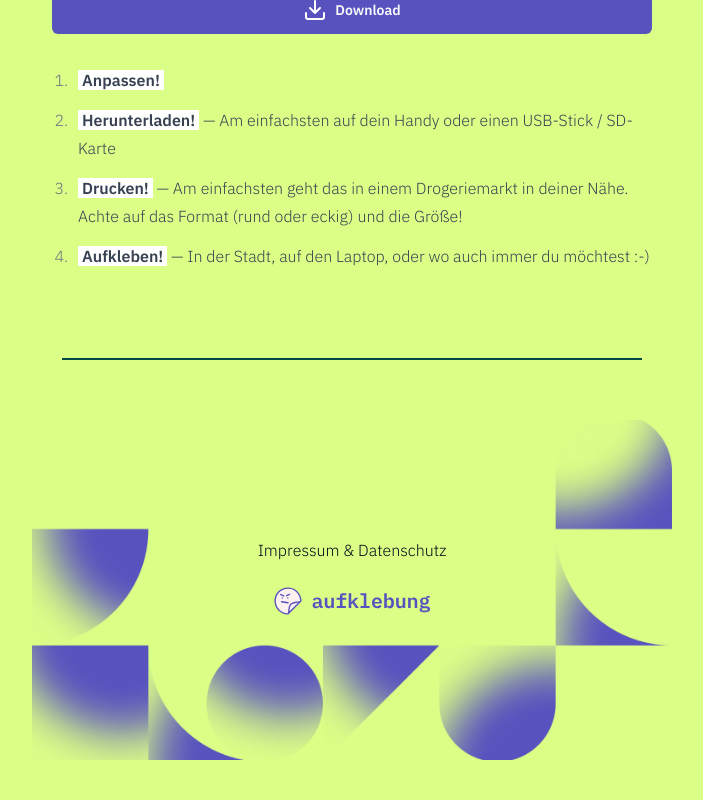
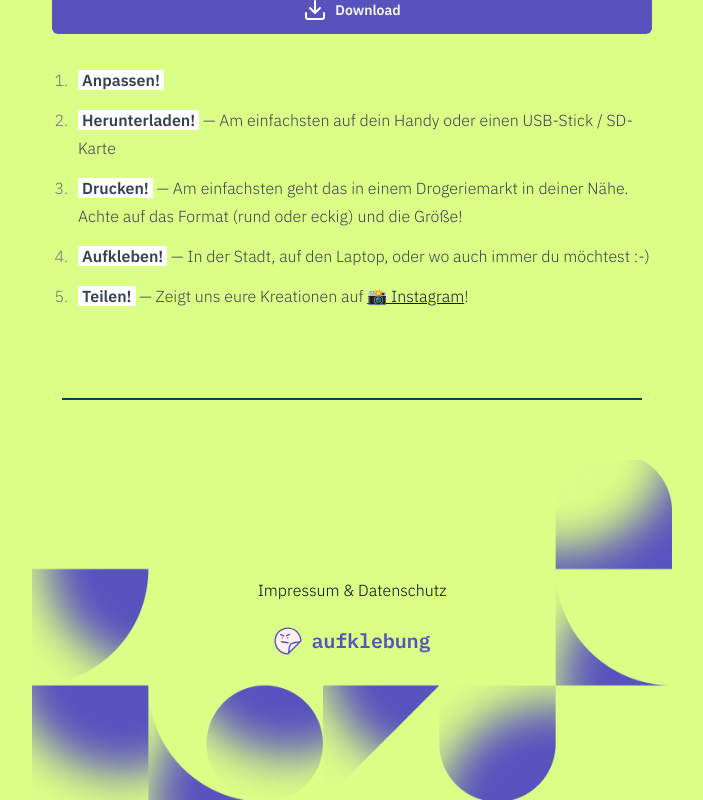
Before and after one commit to hcknzs/aufklebung, a Next.js app: page /sticker/-innen in a window 1280 px wide. Shown: the part 1130-1930 px from the top of the page, without its empty margins (288-991 px from the left). Before the commit the page ends 1890 px from the top, so only its background shows below. Built offline with nearby package versions, Linux system fonts and the light colour scheme; a web font is replaced by a local one.

Commit message:
add instagram

```diff
--- a/src/app/page.tsx
+++ b/src/app/page.tsx
@@ -38,6 +38,7 @@ const App = () => {
 							className={`mb-2 aspect-square w-full object-cover ${sticker.shape === "circle" ? "rounded-full" : "rounded-md"}`}
 							alt={sticker.name}
 							src={sticker.thumbnailSrc}
+							unoptimized
 							width="200"
 							height="200"
 						/>
--- a/src/components/guide.tsx
+++ b/src/components/guide.tsx
@@ -32,6 +32,19 @@ export const Guide: React.FC<{ className?: string }> = (props) => {
 					Stadt, auf den Laptop, oder wo auch immer du
 					möchtest&nbsp;:-)
 				</Li>
+				<Li>
+					<span className={emphasized}>Teilen!</span> — Zeigt uns eure
+					Kreationen auf{" "}
+					<a
+						href="https://www.instagram.com/aufklebung.app/"
+						target="_blank"
+						rel="noopener noreferrer"
+						className="text-primary-500 underline"
+					>
+						📸 Instagram
+					</a>
+					!
+				</Li>
 			</ol>
 		</div>
 	);
```
